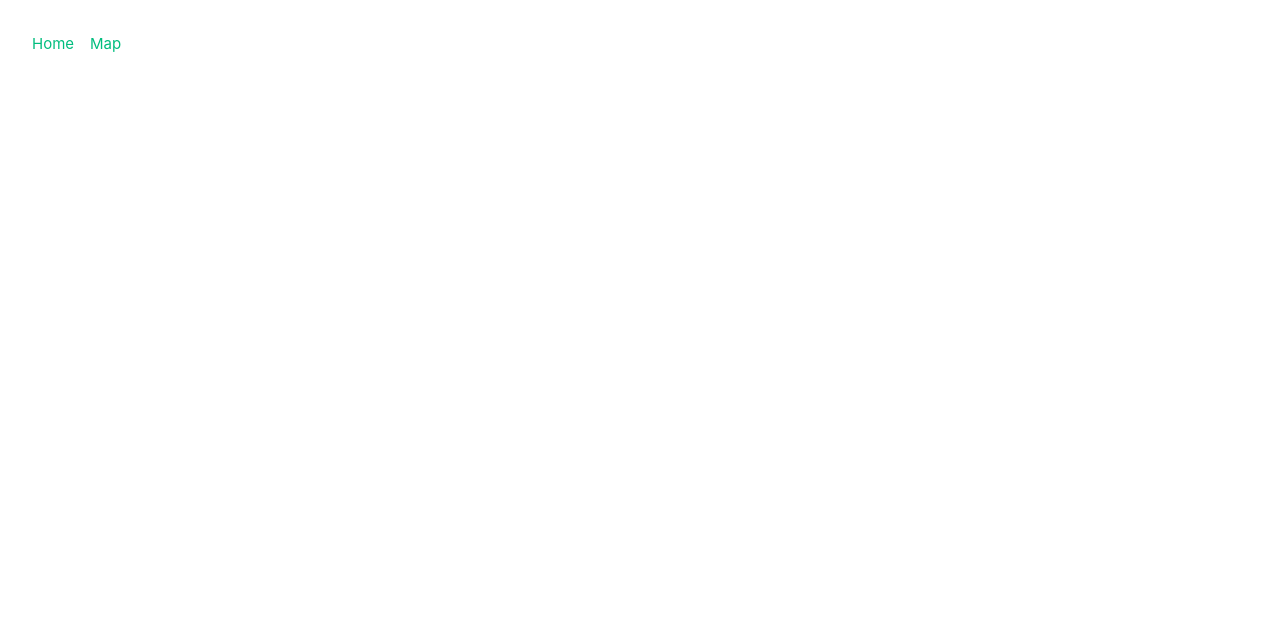
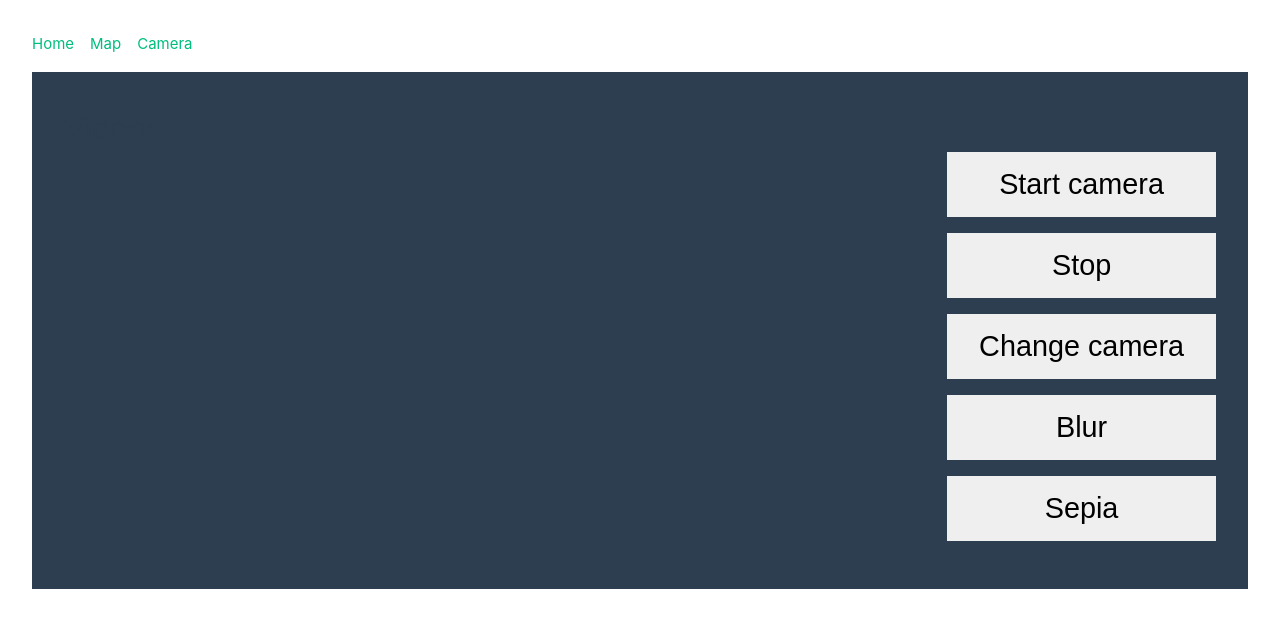
Before and after one commit to pionkipl/vue-3-vite-pwa, a Vue app: page /camera in a window 1280 px wide. Before the commit this address had no page. Shown: the top 628 px of the page. Built offline with nearby package versions, Linux system fonts and the light colour scheme.

Commit message:
Feat: add camera view.

```diff
--- a/src/App.vue
+++ b/src/App.vue
@@ -10,6 +10,7 @@ import ReloadPrompt from '@/components/ReloadPrompt.vue';
       <nav>
         <RouterLink to="/">Home</RouterLink>
         <RouterLink to="/geolocation">Map</RouterLink>
+        <RouterLink to="/camera">Camera</RouterLink>
       </nav>
       <reload-prompt />
     </div>
--- a/src/router/index.js
+++ b/src/router/index.js
@@ -13,6 +13,11 @@ const router = createRouter({
       name: 'geolocation',
       component: () => import('../views/GeolocationView.vue')
     },
+    {
+      path: '/camera',
+      name: 'camera',
+      component: () => import('../views/CameraView.vue')
+    },
   ]
 })
 
--- /dev/null
+++ b/src/views/CameraView.vue
@@ -0,0 +1,144 @@
+<template>
+  <div class="camera-view">
+    <h1>Video:</h1>
+    <div class="camera-view__video">
+      <div class="camera-view__video-container">
+        <video ref="videoRef"></video>
+        <div class="camera-view__video-bg"></div>
+      </div>
+      <div class="camera-view__controls">
+        <button @click="startCamera"
+                class="camera-view__btn">Start camera</button>
+        <button @click="pause"
+                class="camera-view__btn">Stop</button>
+        <button class="camera-view__btn change-camera" @click="toggleCamera">Change camera</button>
+        <button @click="toggleBlur"
+                class="camera-view__btn toggle-blur">Blur</button>
+        <button @click="toggleSepia"
+                class="camera-view__btn toggle-sepia"
+        >Sepia</button>
+      </div>
+    </div>
+  </div>
+</template>
+
+<script setup>
+  import { ref, onUnmounted } from 'vue';
+
+  const constraints = {
+    audio: false,
+    video: {
+      maxWidth: 1920,
+      maxHeight: 1080,
+      facingMode: "user"
+    }
+  };
+
+  let video = null;
+
+  const startCamera = () => {
+    navigator.mediaDevices.getUserMedia(constraints)
+        .then((mediaStream) => {
+          video = document.querySelector('video');
+          video.srcObject = mediaStream;
+          video.onloadedmetadata = () => {
+            video.play();
+          };
+        })
+        .catch((err) => {
+          // always check for errors at the end.
+          console.error(`${err.name}: ${err.message}`);
+        });
+  }
+
+  const videoRef = ref(null)
+
+  const toggleSepia = () => {
+    videoRef.value.classList.toggle('sepia')
+  }
+
+  const toggleBlur = () => {
+    videoRef.value.classList.toggle('blur')
+  }
+
+  const toggleCamera = () => {
+    if (video.facingMode === 'user') {
+      video.facingMode = 'environment';
+    } else {
+      video.facingMode = 'user';
+    }
+  }
+
+  const pause = () => {
+    console.log('video',video)
+    for (const track of video.srcObject.getTracks()) {
+      track.stop();
+    }
+    video.srcObject = null;
+    video = null;
+  }
+
+  onUnmounted(() => pause())
+</script>
+
+<style scoped lang="scss">
+  .camera-view {
+    background-color: #2c3e50;
+    padding: 2rem;
+    margin-top: 1rem;
+
+    .sepia {
+      filter: sepia(1);
+    }
+
+    .blur {
+      filter: blur(5px);
+    }
+
+    &__video {
+      display: flex;
+      justify-content: space-between;
+
+      @media screen and (max-width: 800px) {
+        flex-direction: column;
+      }
+    }
+
+    &__controls {
+      display: flex;
+      flex-direction: column;
+
+      button {
+        margin-bottom: 1rem;
+        border: none;
+        padding: 1rem 2rem;
+        font-size: 1.8rem;
+        cursor: pointer;
+
+        @media screen and (max-width: 989px) {
+          padding: 5px 10px;
+          font-size: 1.2rem;
+        }
+      }
+    }
+
+    &__video-container {
+      position: relative;
+    }
+
+    &__video-bg {
+      top: 0;
+      left: 0;
+      width: 100%;
+      position: absolute;
+      height: 100%;
+      z-index: 1;
+    }
+
+    video {
+      //object-fit: fit;
+      width: 100%;
+      max-width: 500px;
+    }
+  }
+</style>
--- a/src/views/GeolocationView.vue
+++ b/src/views/GeolocationView.vue
@@ -5,7 +5,7 @@
       <p>Longtitude - {{ longitude }}</p>
       <p>Latitude - {{ latitude }}</p>
     </section>
-    <section class="dynamic">
+    <section v-else class="dynamic">
       <div class="dynamic-buttons">
         <button @click="clearWatch(idPosition)">Don't Geo</button>
       </div>
@@ -90,6 +90,10 @@
     margin-top: 2rem;
     p {
       font-size: 3rem;
+
+      @media screen and (max-width: 1000px) {
+        font-size: 1rem;
+      }
     }
 
     .static {
```
